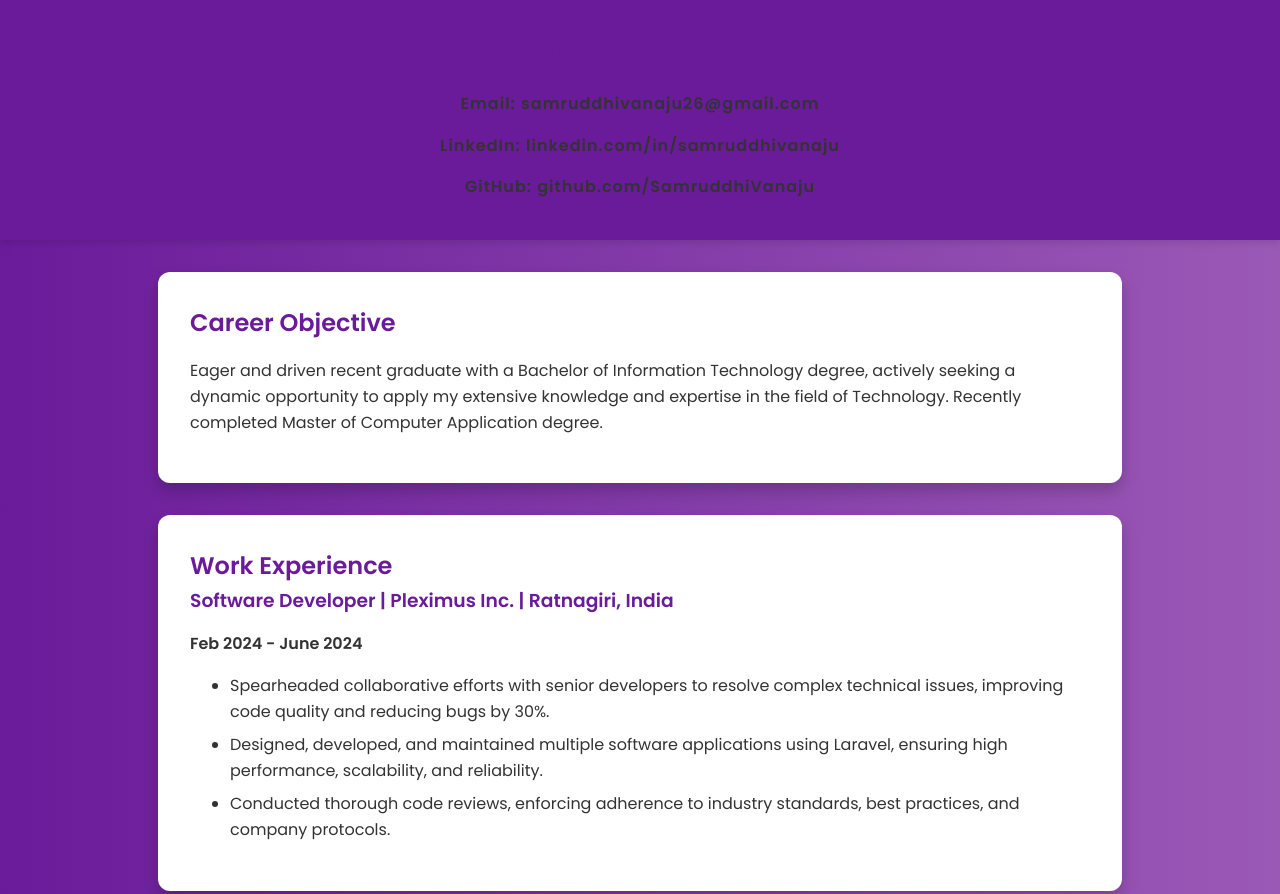
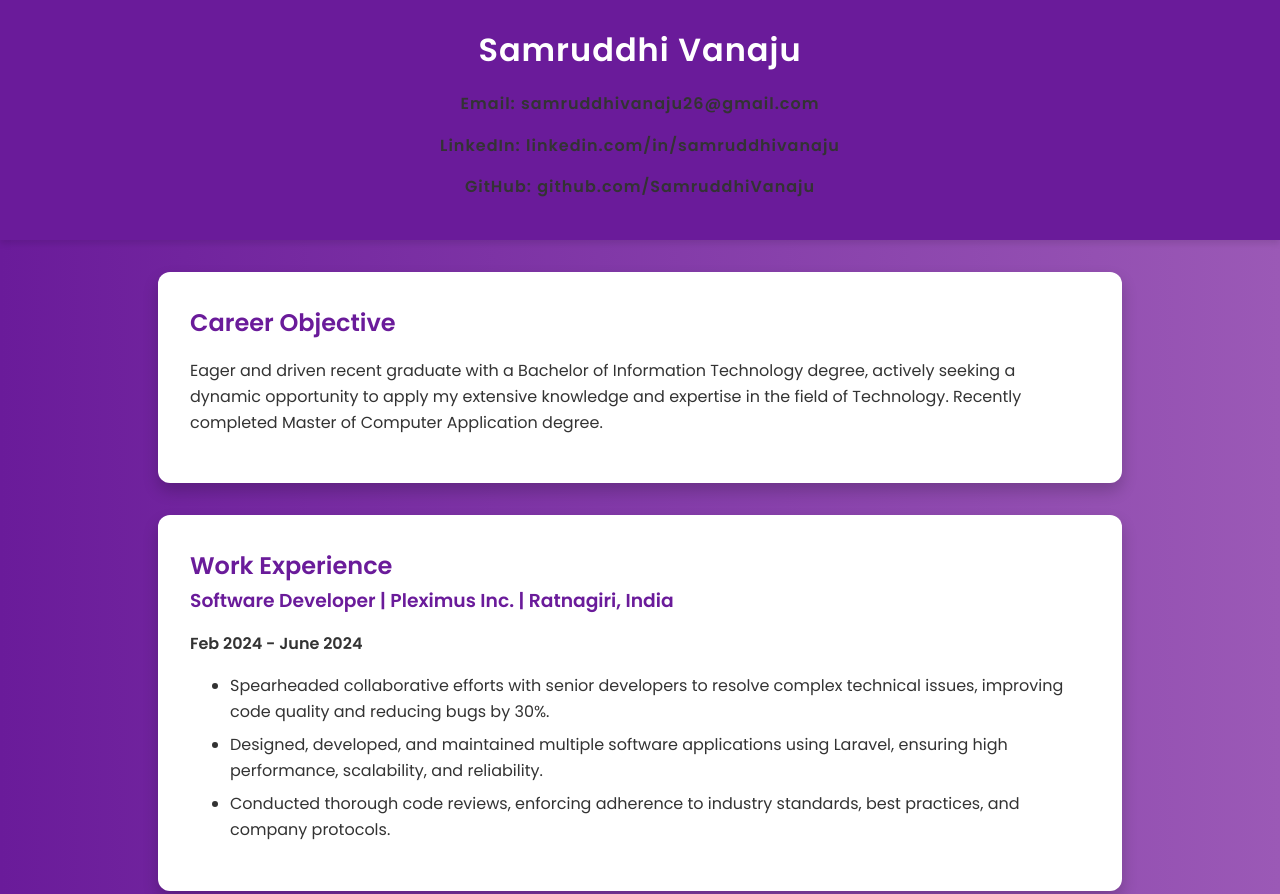
Before and after one commit to SamruddhiVanaju/SamruddhiVanaju_Portfolio, a plain HTML site: page index.html in a window 1280 px wide. Shown: the top 894 px of the page. Drawn offline with Linux system fonts and the light colour scheme.

Commit message:
Update style.css

```diff
--- a/style.css
+++ b/style.css
@@ -22,7 +22,13 @@ header, footer {
     letter-spacing: 1px;
 }
 
-h1, h2, h3 {
+h1 {
+    color: #fff;
+    font-weight: 600;
+    margin: 0;
+}
+
+h2, h3 {
     color: #6a1b9a;
     font-weight: 600;
     margin: 0;
```
